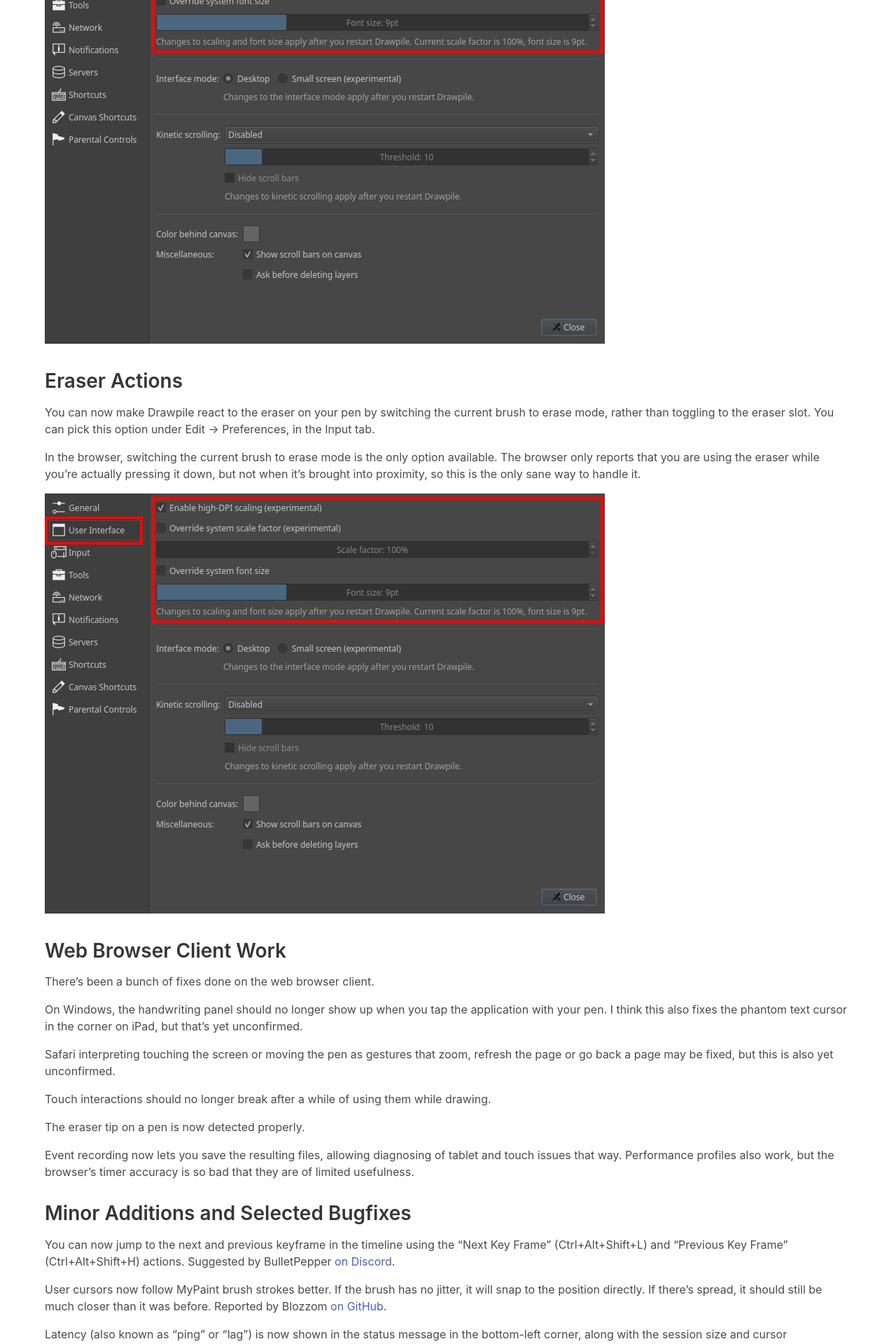
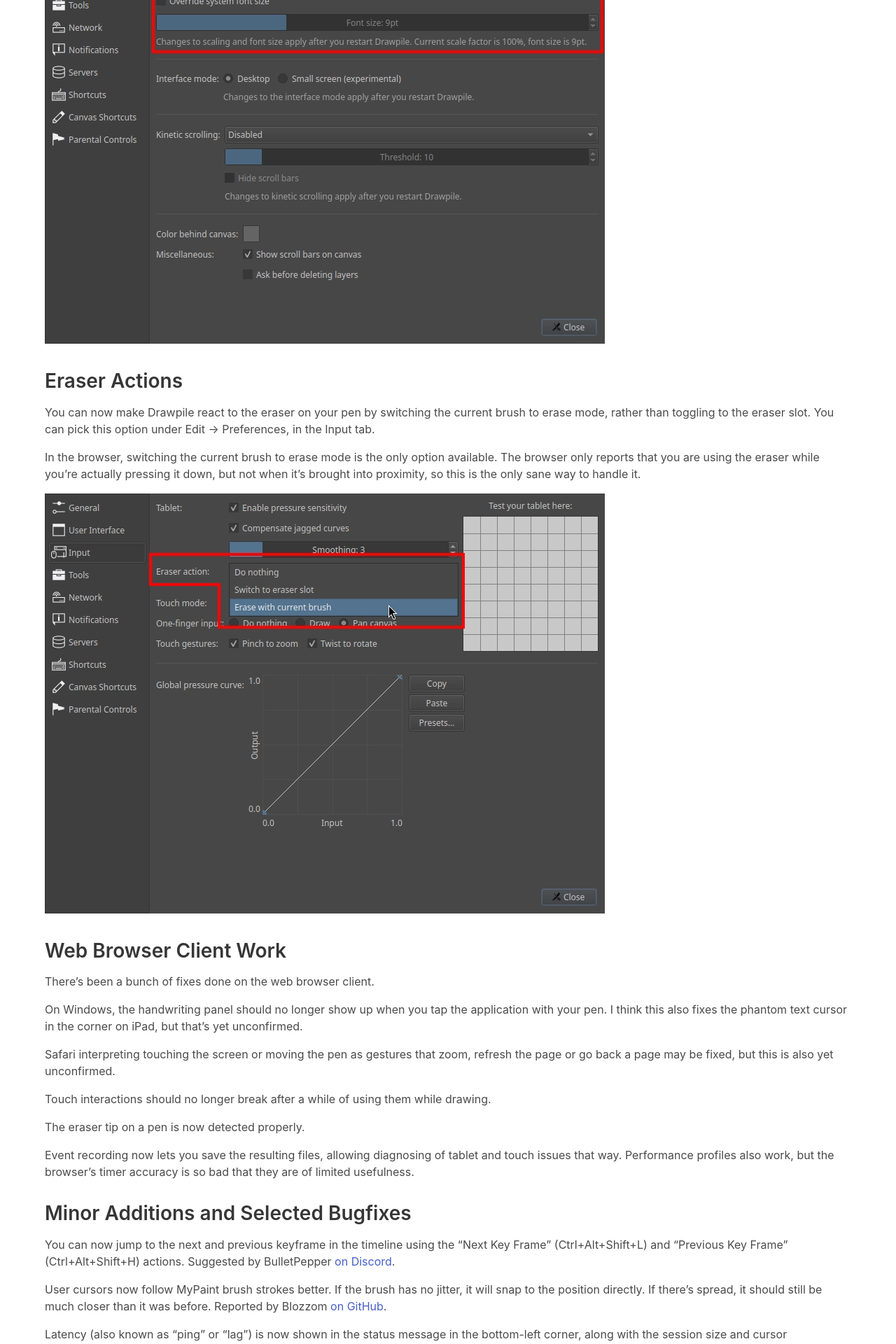
Before and after one commit to drawpile/drawpile.github.io, a Jekyll site: the page built from _posts/2024-01-28-dev-update.markdown, in a window 1280 px wide. Shown: the part 703-2623 px from the top of the page at 70% size. Built offline with Jekyll 4.4.1, drawn with Linux system fonts in a browser that asks for light colours.

Commit message:
Fix eraser actions link

```diff
--- a/_posts/2024-01-28-dev-update.markdown
+++ b/_posts/2024-01-28-dev-update.markdown
@@ -26,7 +26,7 @@
 
 In the browser, switching the current brush to erase mode is the only option available. The browser only reports that you are using the eraser while you're actually pressing it down, but not when it's brought into proximity, so this is the only sane way to handle it.
 
-![Experimental scaling preferences]({{ "/assets/img/2024-01-28_scaling.webp" | relative_url }})
+![Eraser actions preferences]({{ "/assets/img/2024-01-28_eraser.webp" | relative_url }})
 
 ## Web Browser Client Work
 
```
